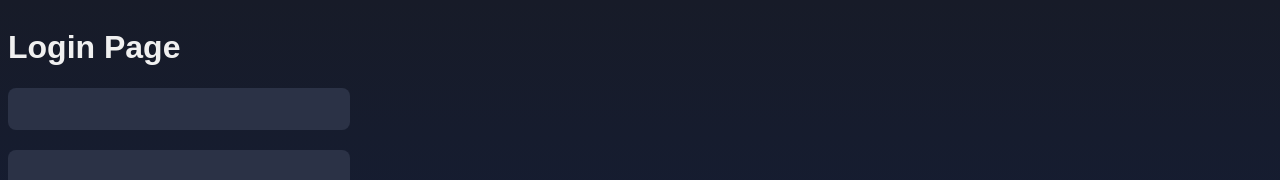
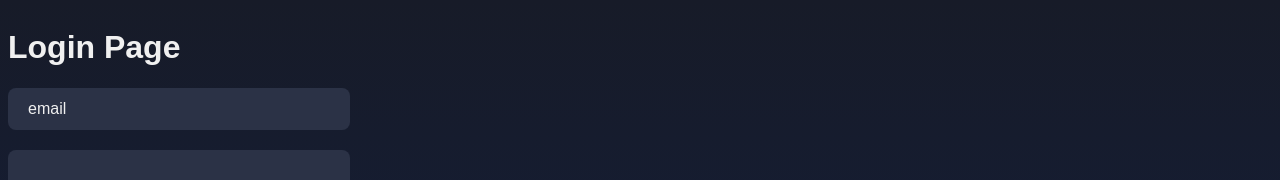
Before and after one commit to aliiimaher/ToDoList-Frontend, a Vue app: page /login in a window 1280 px wide. Shown: the top 180 px of the page. Built offline with nearby package versions, Linux system fonts and the light colour scheme.

Commit message:
change 1st palceholder in login view

```diff
--- a/src/views/Login.vue
+++ b/src/views/Login.vue
@@ -1,7 +1,7 @@
 <template>
   <div>
     <h1>Login Page</h1>
-    <TextInput></TextInput>
+    <TextInput placeholder="email"></TextInput>
     <TextInput class="input"></TextInput>
   </div>
 </template>
```
